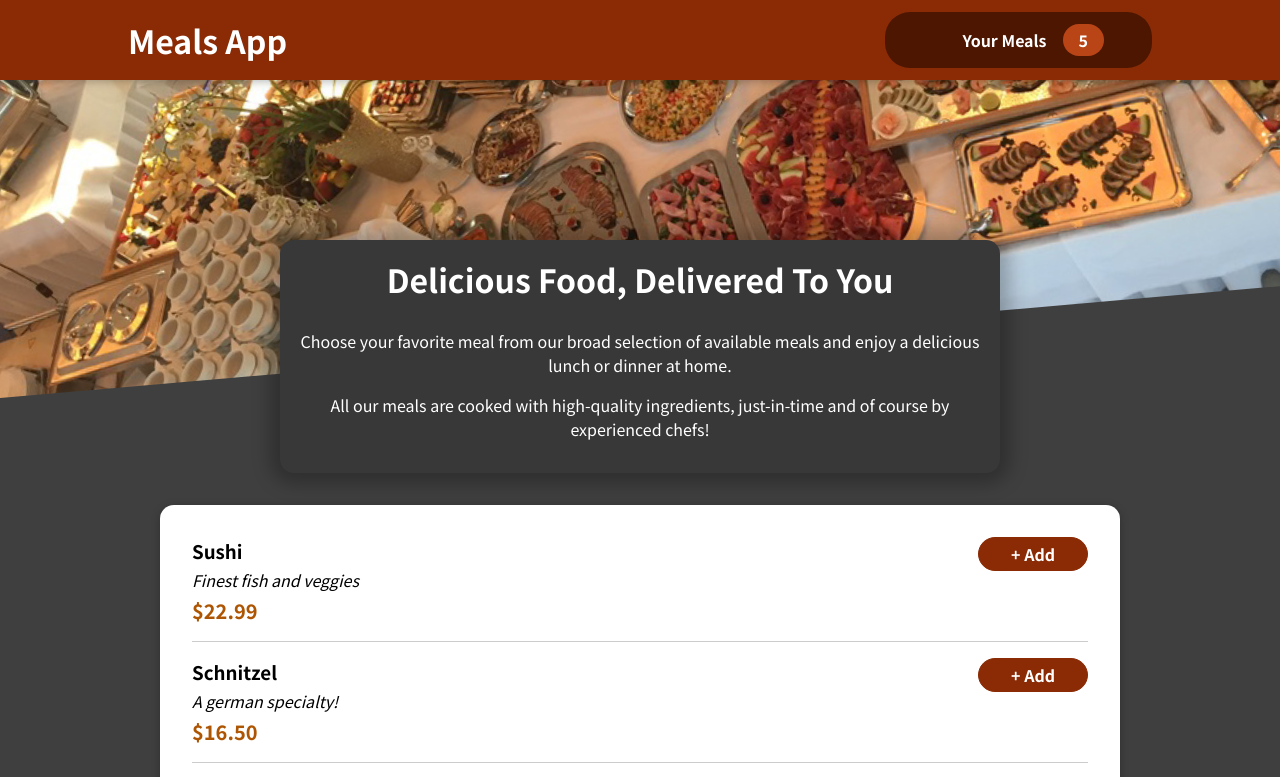
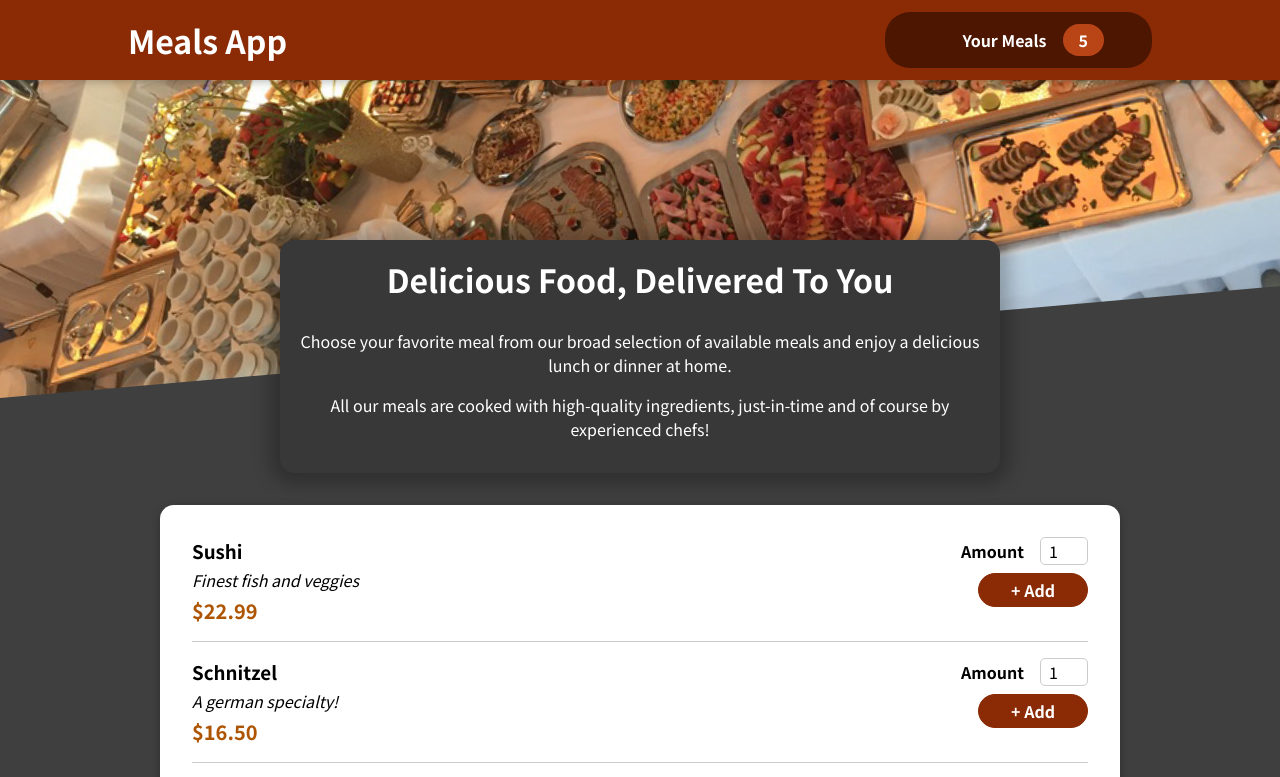
Before and after one commit to AChapeton/Food-Order-App, a React (Create React App) app: page / in a window 1280 px wide. Shown: the top 777 px of the page. Built offline with nearby package versions, Linux system fonts and the light colour scheme; some icons are missing.

Commit message:
Input UI resuable component

```diff
--- a/src/components/Meals/MealItem.js
+++ b/src/components/Meals/MealItem.js
@@ -1,7 +1,7 @@
 import React from 'react';
 import classes from './MealItem.module.css';
 import MealItemForm from './MealItemForm';
-function MealItem({ name, description, mealPrice }) {
+function MealItem({ id, name, description, mealPrice }) {
   const price = `$${mealPrice.toFixed(2)}`;
 
   return (
@@ -12,7 +12,7 @@ function MealItem({ name, description, mealPrice }) {
         <div className={classes.price}>{price}</div>
       </div>
       <div>
-        <MealItemForm />
+        <MealItemForm id={id} />
       </div>
     </li>
   );
--- a/src/components/Meals/MealItemForm.js
+++ b/src/components/Meals/MealItemForm.js
@@ -1,11 +1,21 @@
 import React from 'react';
 import classes from './MealItemForm.module.css';
 import Input from '../UI/Input';
-function MealItemForm() {
+function MealItemForm({id}) {
   return (
     <form className={classes.form}>
       <label htmlFor=""></label>
-      <Input />
+      <Input
+        label="Amount"
+        input={{
+          id: 'amount_' + id,
+          type: 'number',
+          min: '1',
+          max: '5',
+          step: '1',
+          defaultValue: '1',
+        }}
+      />
       <button>+ Add</button>
     </form>
   );
--- a/src/components/UI/Input.js
+++ b/src/components/UI/Input.js
@@ -1,7 +1,12 @@
 import React from 'react';
-
-function Input() {
-  return <div></div>;
+import classes from './Input.module.css';
+function Input({ label, input }) {
+  return (
+    <div className={classes.input}>
+      <label htmlFor={input.id}>{label}</label>
+      <input {...input} />
+    </div>
+  );
 }
 
 export default Input;
```
Also changed, not shown: 1 other file (tests, documents, lock files or other folders).
